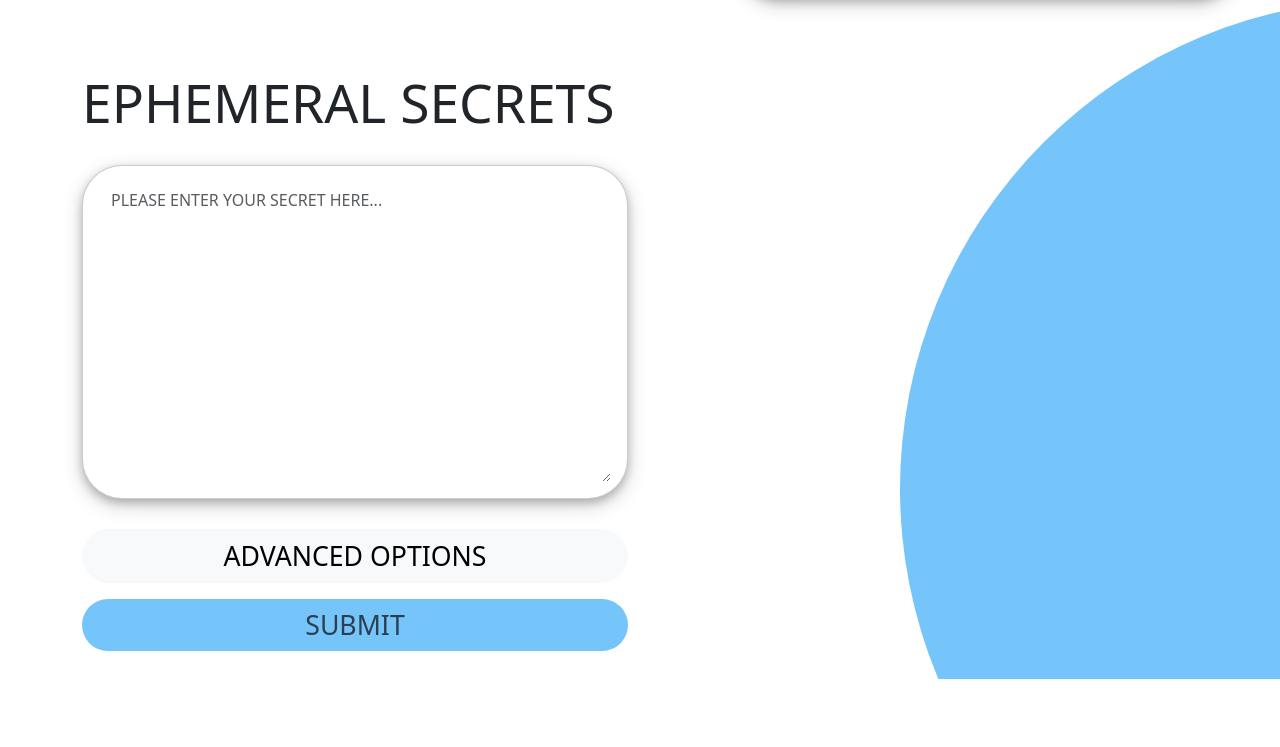
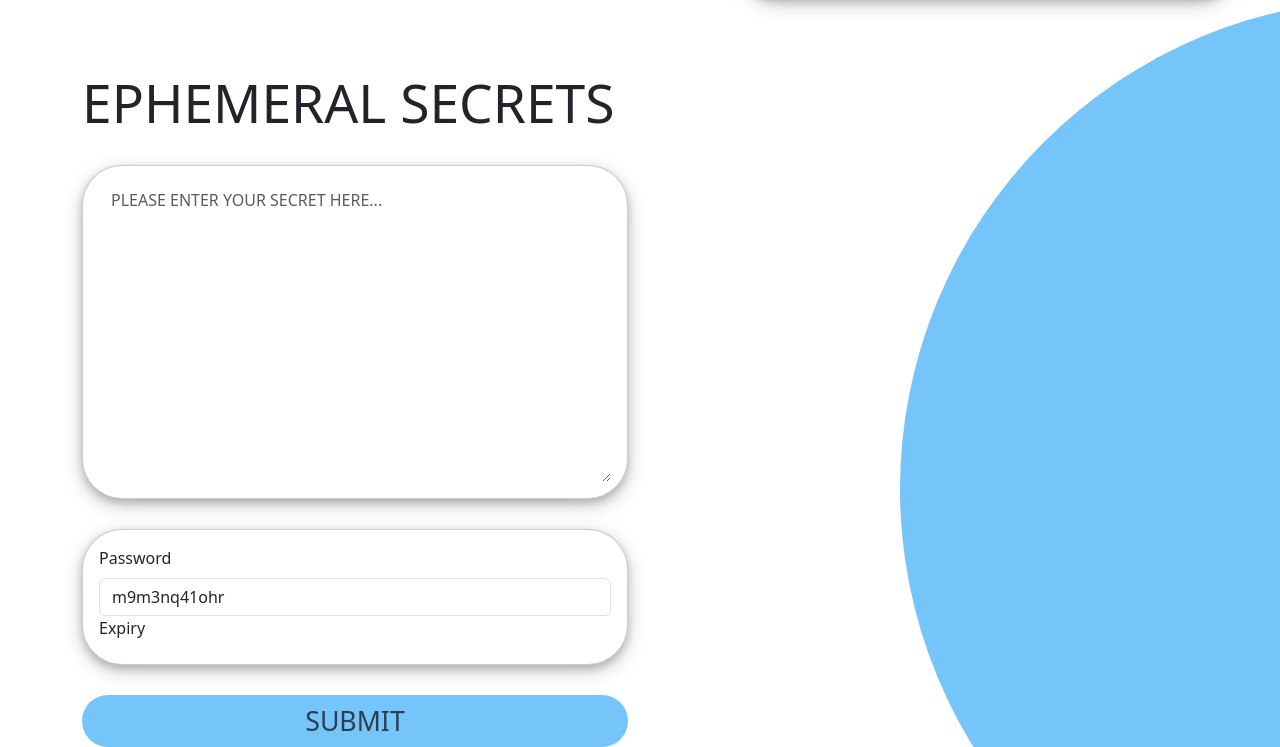
Before and after one commit to jonathontran/Ephemeral-secrets-sharing-website, a Flask app: page / in a window 1280 px wide. Shown: the part 121-868 px from the top of the page. Before the commit the page ends 800 px from the top, so only its background shows below. Run offline with Flask 3, Linux system fonts and the light colour scheme.

Commit message:
Password is auto generated

```diff
--- /dev/null
+++ b/app/static/scripts/script.js
@@ -0,0 +1,12 @@
+function fillPassword () {
+    var randomString = Math.random().toString(36).slice(-11);
+    document.getElementById("customPassword").value = randomString;
+}
+
+function fillDate () {
+
+}
+
+window.onload = function() {
+    fillPassword();
+}
--- a/app/templates/index.html
+++ b/app/templates/index.html
@@ -7,7 +7,9 @@
   <link href="https://cdn.jsdelivr.net/npm/bootstrap@5.3.1/dist/css/bootstrap.min.css" rel="stylesheet" integrity="sha384-4bw+/aepP/YC94hEpVNVgiZdgIC5+VKNBQNGCHeKRQN+PtmoHDEXuppvnDJzQIu9" crossorigin="anonymous">
   <link href= "{{ url_for('static',filename='styles/style.css') }}" rel="stylesheet">
   <link href= "../static/styles/style.css" rel="stylesheet">
+
   <script src="https://cdn.jsdelivr.net/npm/bootstrap@5.3.1/dist/js/bootstrap.bundle.min.js" integrity="sha384-HwwvtgBNo3bZJJLYd8oVXjrBZt8cqVSpeBNS5n7C8IVInixGAoxmnlMuBnhbgrkm" crossorigin="anonymous"></script>
+  <script src="../static/scripts/script.js"></script>
 </head>
 <body>
   <!-- Navrbar, consistant accross all pages -->
@@ -40,28 +42,14 @@
           </div>
 
           <!-- Dropdown for Advanced Options -->
-          <p class="d-grid gap-1">
-            <a class="btn btn-light" data-bs-toggle="collapse" href="#advancedOptions" role="button" aria-expanded="false" aria-controls="collapseExample">
-              ADVANCED OPTIONS
-            </a>
-          </p>
-          <div class="collapse" id="advancedOptions">
             <div class="card card-body">
-              <!-- Custom Password -->
-              <div class="form-check form-switch">
-                <input class="form-check-input" type="checkbox" role="switch" id="customPasswordSwitch">
-                <label class="form-check-label" for="customPasswordSwitch">Custom Password</label>
-              </div>
-              <input type="password" id="customPassword" class="form-control" aria-describedby="passwordHelpBlock" placeholder="P@ssword!">
+              <!-- Password -->
+              <label class="form-label" for="customPasswordSwitch">Password</label>
+              <input id="customPassword" class="form-control" aria-describedby="passwordHelpBlock" placeholder="P@ssword!">
 
-              <!-- Customer Expiry -->
-              <div class="form-check form-switch">
-                <input class="form-check-input" type="checkbox" role="switch" id="customExpirySwitch">
-                <label class="form-check-label" for="customExpirySwitch">Custom Expiry</label>
-              </div>
-              <p>Need to add a datetime picker</p>
-            </div>
-          </div>
+              <!-- Expiry -->
+              <label class="form-label" for="customExpirySwitch">Expiry</label>
+             </div>
 
           <!-- Submit Button -->
           <div class="d-grid gap-2">
```
